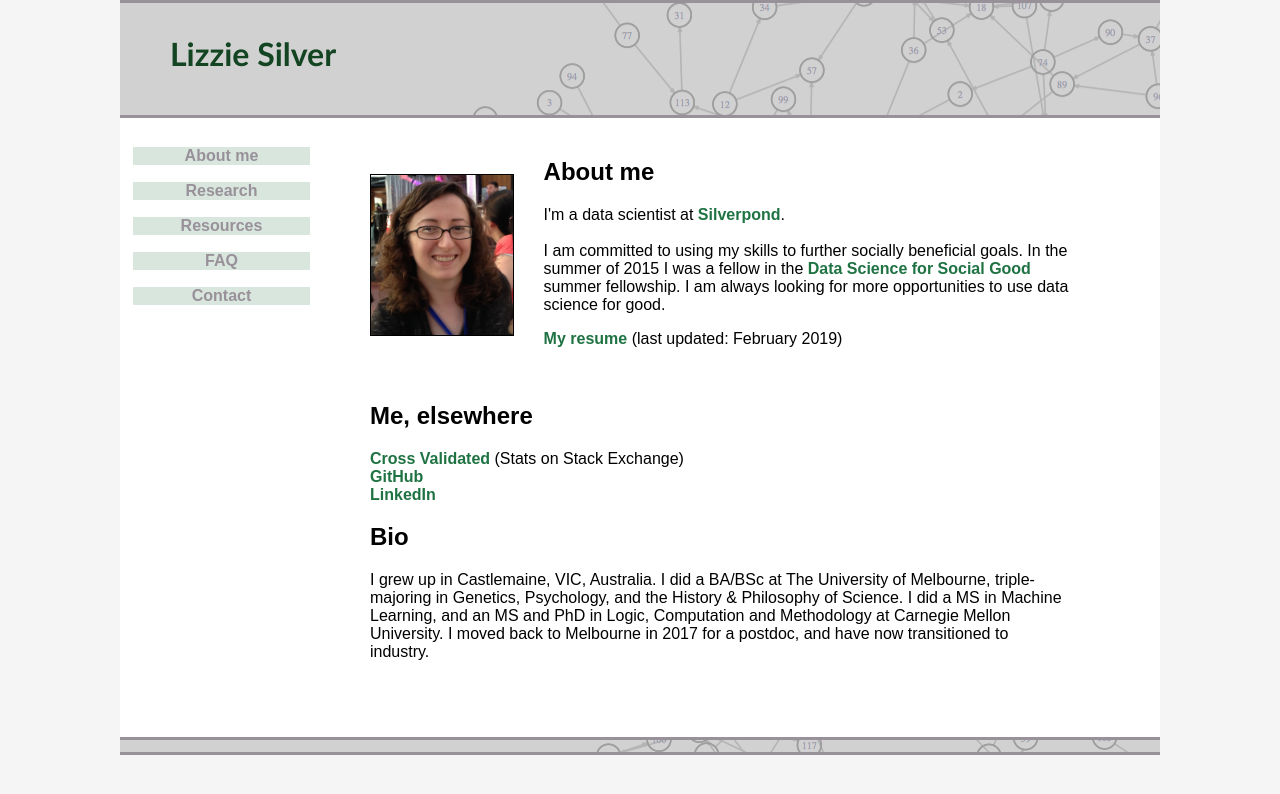
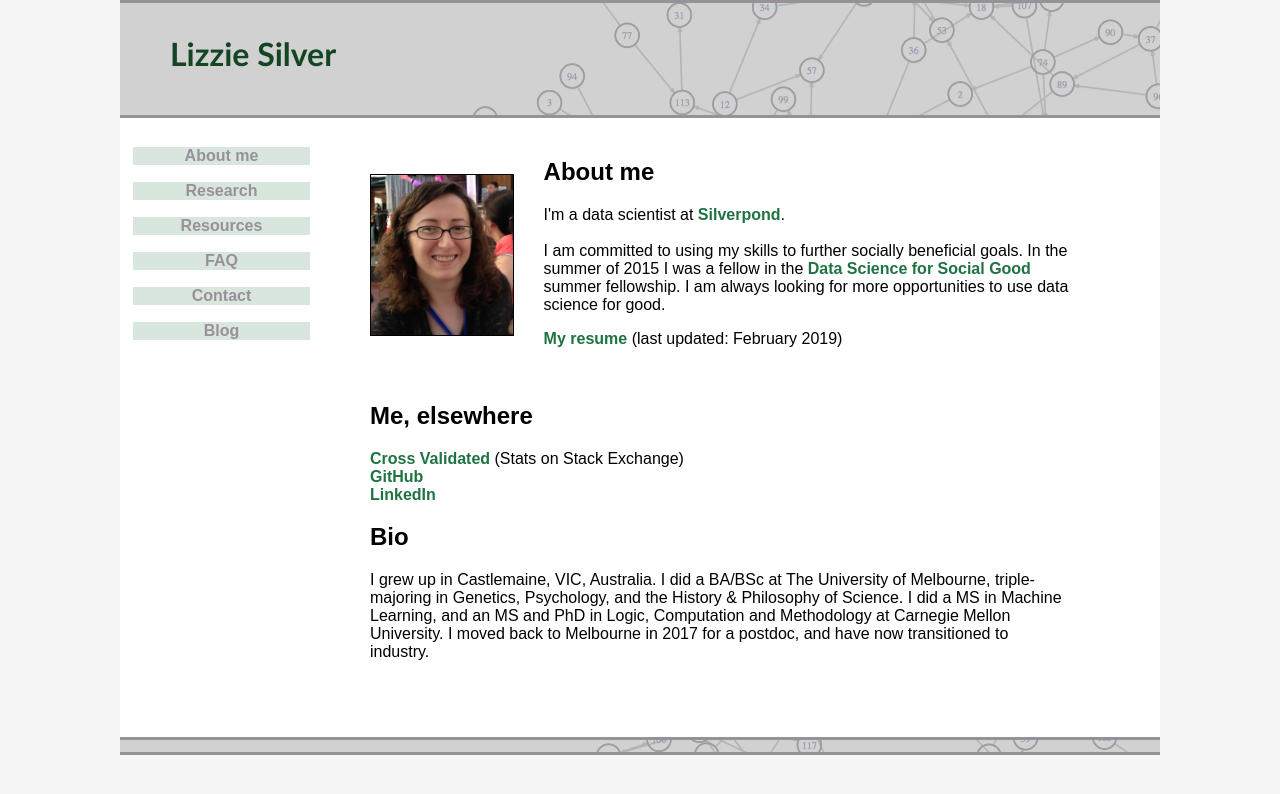
Before and after one commit to lizziesilver/lizziesilver.github.io, a Jekyll site: the page built from index.html, in a window 1280 px wide. Shown: the top 794 px of the page. Built offline with Jekyll 4.4.1, drawn with Linux system fonts in a browser that asks for light colours.

Commit message:
Add blog to nav

```diff
--- a/_layouts/default.html
+++ b/_layouts/default.html
@@ -44,6 +35,7 @@
         <li><a href="http://www.lizziesilver.com/resources.html">Resources</a>
         <li><a href="http://www.lizziesilver.com/faq.html">FAQ</a>
         <li><a href="http://www.lizziesilver.com/contact.html">Contact</a>
+        <li><a href="http://www.lizziesilver.com/blog/">Blog</a>
         </ul>
       </div>
 
```
Also changed, not shown: other parts of _layouts/default.html (+0 -9 lines).
